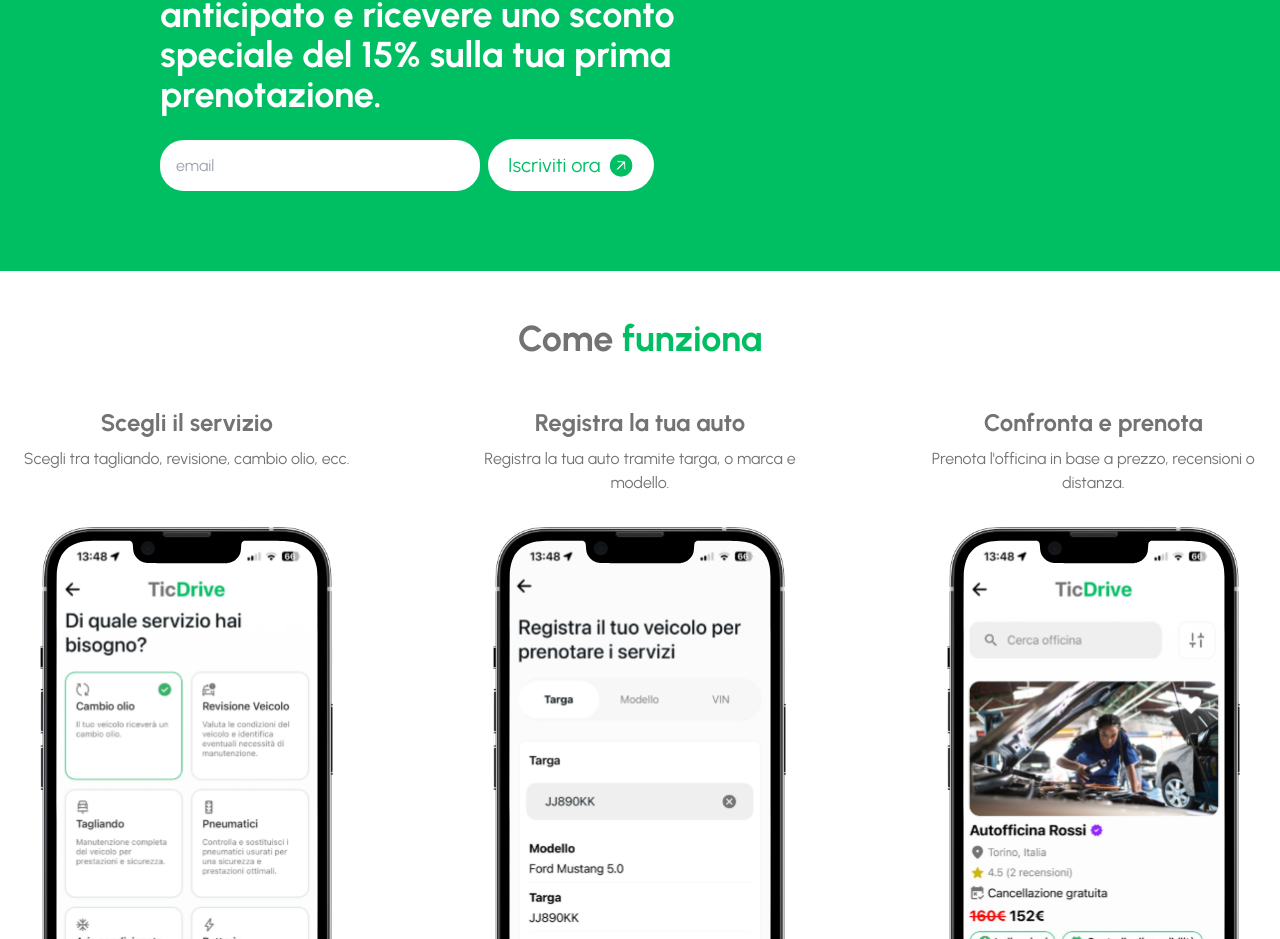
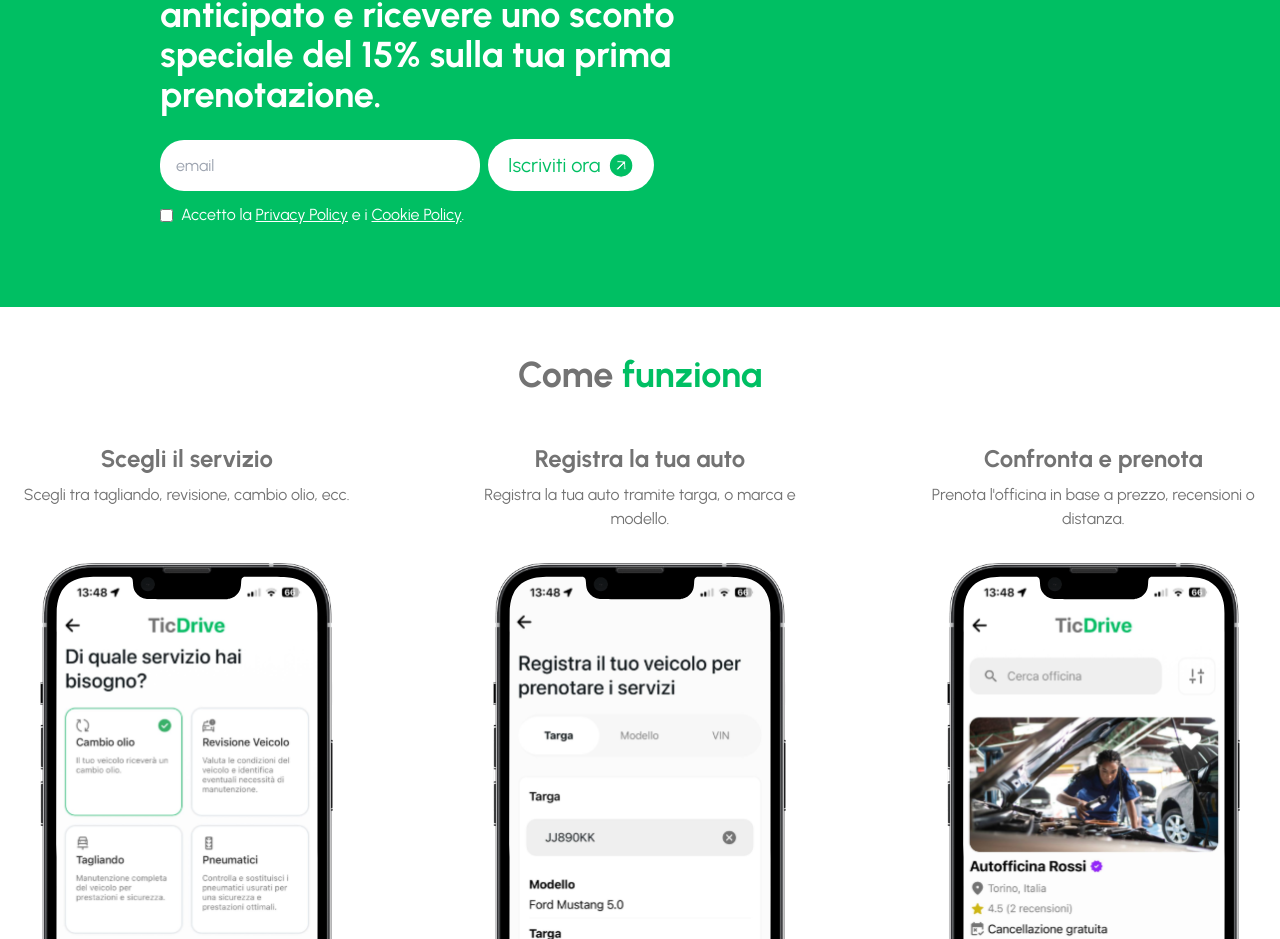
Before and after one commit to AlbyCosmy99/ticdrive-landing-page-frontend, a Next.js app: page / in a window 1280 px wide. Shown: the part 1909-2848 px from the top of the page. Built offline with nearby package versions, Linux system fonts and the light colour scheme.

Commit message:
feat: add privacy and policy checkbox

```diff
--- a/src/app/page.tsx
+++ b/src/app/page.tsx
@@ -20,6 +20,7 @@
   const [email, setEmail] = useState("")
   const [progressIsVisible, setProgressIsVisible] = useState(false)
   const [loading, setLoading] = useState(false)
+  const [privacyAccepted, setPrivacyAccepted] = useState(false)
 
   const fetchData = async () => {
     setLoading(true)
@@ -115,13 +116,15 @@
           sconto speciale del 15% sulla tua prima prenotazione.
         </p>
         <form
-          className="flex flex-col lg:flex-row items-start lg:items-center self-start gap-2"
+          className="flex flex-col items-start self-start gap-3"
           onSubmit={(event) => {
             event.preventDefault()
             fetchData()
             setEmail("")
+            setPrivacyAccepted(false)
           }}
         >
+         <div className='flex flex-col lg:flex-row lg:items-center gap-2 items-start self-start'>
           <input
               placeholder="email"
               type="email"
@@ -131,6 +134,18 @@
               required
             />
             <SignUpButton revertStyle={true} />
+         </div>
+          <label className="text-white flex items-center gap-2">
+              <input
+                type="checkbox"
+                name="privacy"
+                checked={privacyAccepted}
+                onChange={(e) => setPrivacyAccepted(e.target.checked)}
+                required />
+              <div>
+                  Accetto la <a href="https://www.iubenda.com/privacy-policy/25498782/legal" className="underline">Privacy Policy</a> e i <a href="https://www.iubenda.com/privacy-policy/25498782/cookie-policy" className="underline">Cookie Policy</a>.
+              </div>
+          </label>
         </form>
         {
           loading && !progressIsVisible && (
@@ -199,7 +214,7 @@
       <hr className="bg-white w-full" />
       <footer className="bg-drive flex flex-col justify-center items-center pt-2">
         <div className=' flex justify-center items-center gap-4 text-white'>
-          <a href="https://www.iubenda.com/privacy-policy/25498782">Privacy Policy</a>-
+          <a href="https://www.iubenda.com/privacy-policy/25498782/legal">Privacy Policy</a>-
           <a href="https://www.iubenda.com/privacy-policy/25498782/cookie-policy">Cookie Policy</a>-
           <a href="https://www.iubenda.com/termini-e-condizioni/25498782">Terms and Conditions</a>
         </div>
```
Lines whose indentation alone changed are shown as unchanged.
